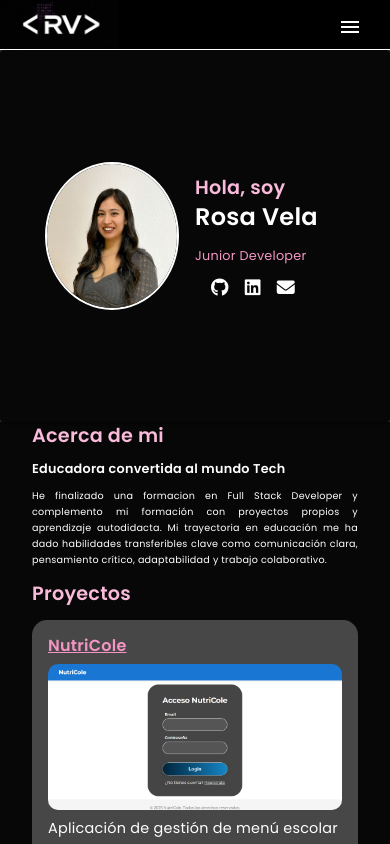
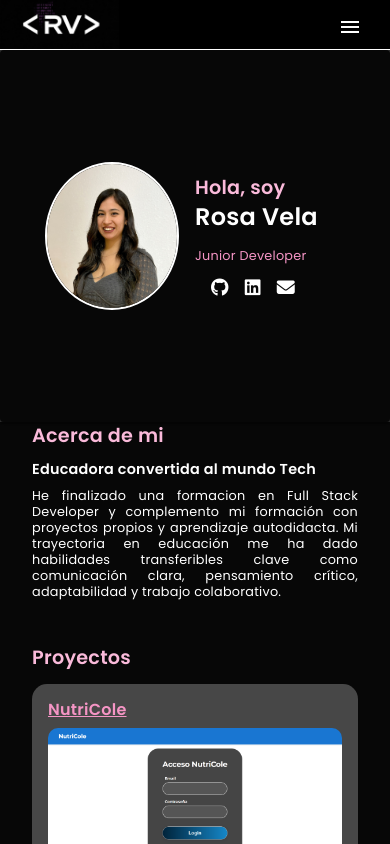
Before and after one commit to Rosymer96/Portfolio, an Angular app: page /projects in a window 390 px wide. Built offline with nearby package versions, Linux system fonts and the light colour scheme.

Commit message:
Component project con pills incluidas, falta ser responsive

```diff
--- a/src/app/app.component.html
+++ b/src/app/app.component.html
@@ -1,8 +1,6 @@
 <mat-sidenav-container class="sidenav-container">
   <mat-sidenav-content>
-    <!-- Aquí va el header con el sidenav incluido -->
     <app-header></app-header>
-    <!-- Aquí cargan las rutas -->
     <app-home></app-home>
     <app-about></app-about>
     <app-projects></app-projects>
--- a/src/app/components/about/about.component.scss
+++ b/src/app/components/about/about.component.scss
@@ -3,7 +3,7 @@
   display: flex;
   flex-direction: column;
   align-items: start;
-  padding: 0 2rem;
+  padding: 0 2rem 2rem 2rem;
   line-height: 0.8rem;
 
   .sub-tittle {
@@ -14,11 +14,11 @@
   }
   .information {
     .logo {
-      font-size: 0.8rem;
+      font-size: 0.9rem;
       font-weight: bold;
     }
     .description {
-      font-size: 0.6rem;
+      font-size: 0.8rem;
       line-height: 1rem;
       text-align: justify;
     }
@@ -27,7 +27,7 @@
 
 @media (min-width: 768px) {
   .about {
-    padding: 0 5rem;
+    padding: 0 5rem 5rem 5rem;
     .sub-tittle {
       font-size: 1.5rem;
     }
```
